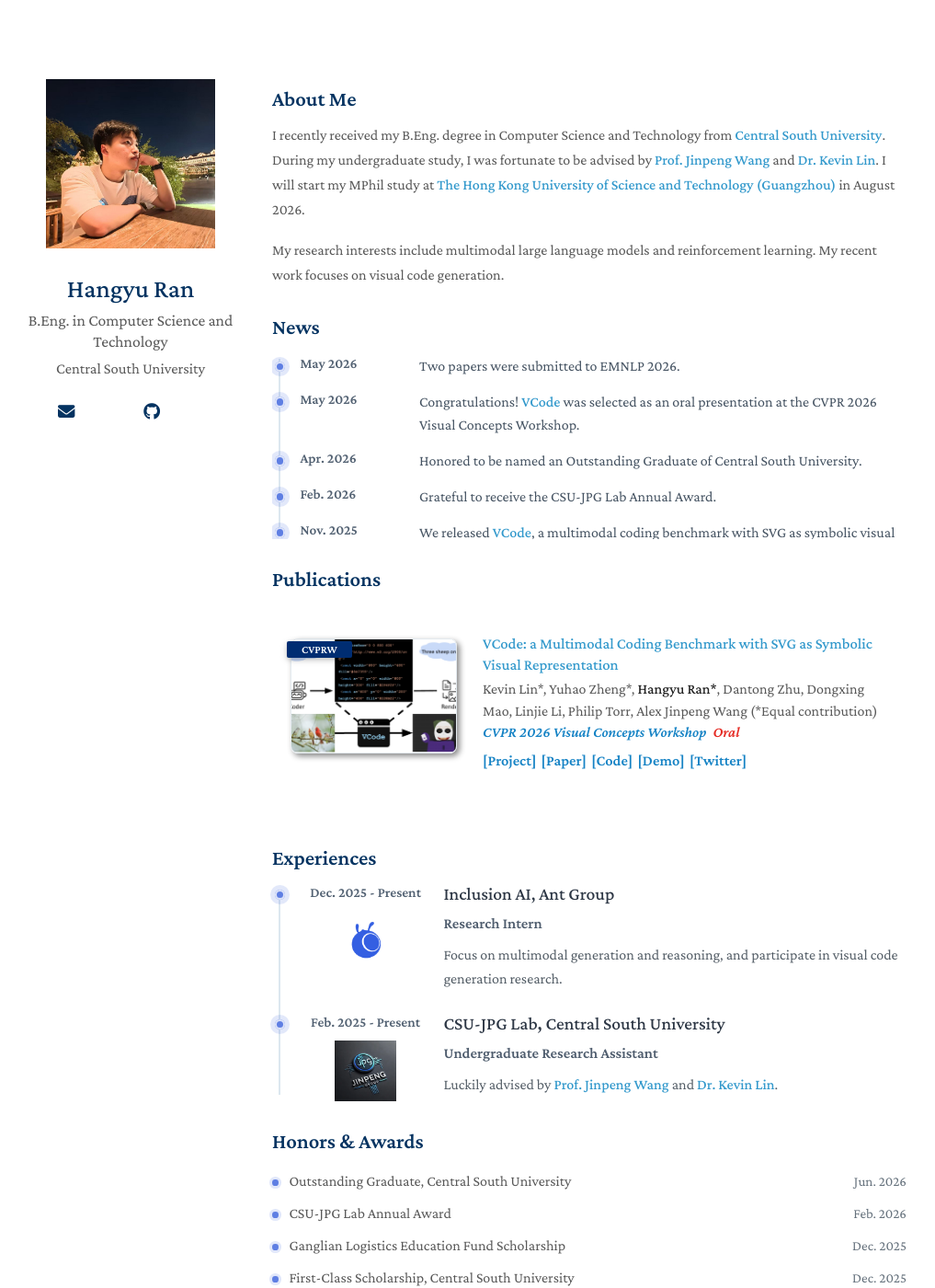
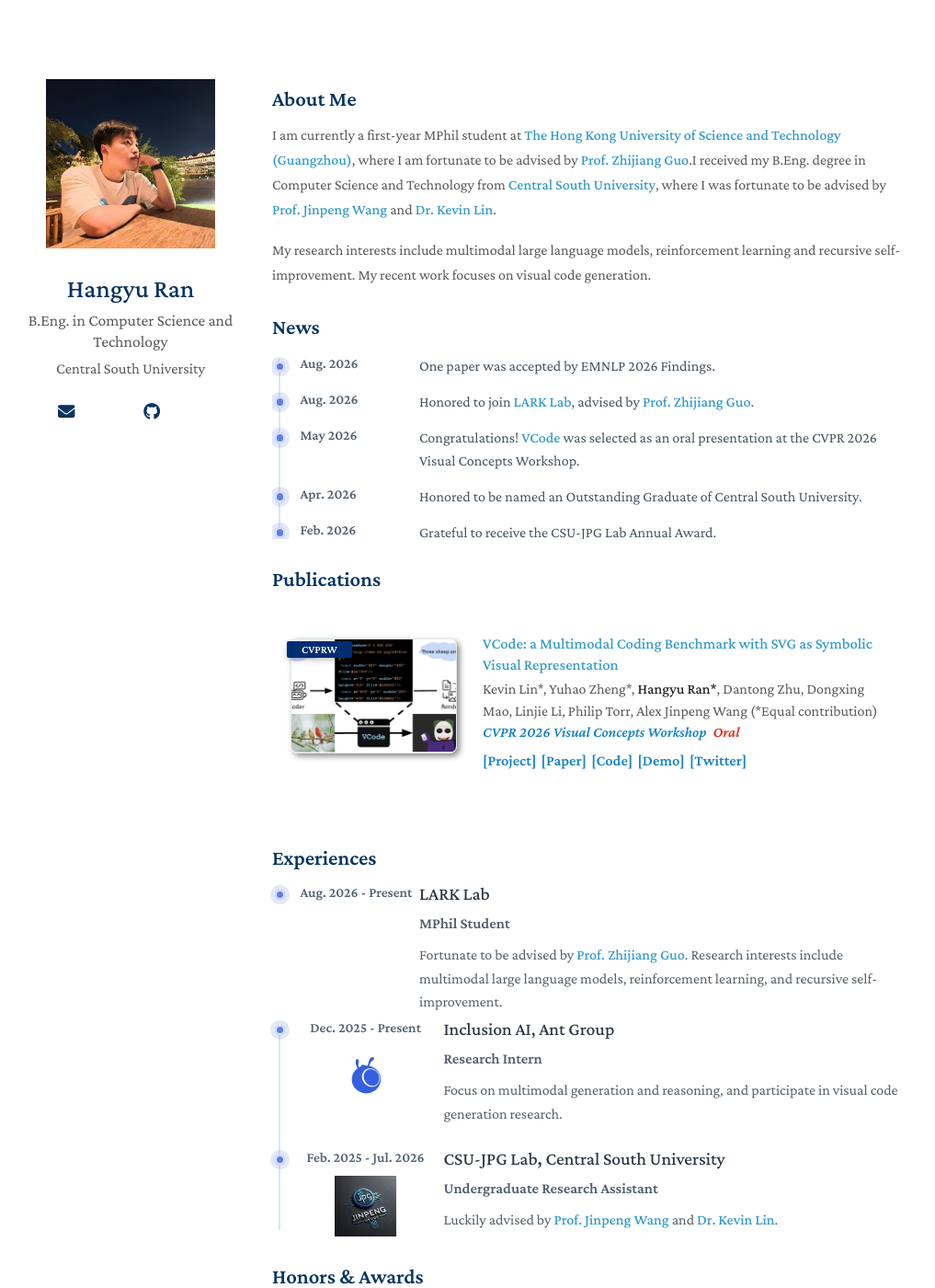
Before and after one commit to HangyuRan/HangyuRan.github.io, a Jekyll site: the page built from index.md, in a window 1280 px wide and 1400 px high. Shown: the whole window at 92% size, without its empty margins (134-1151 px from the left). Built offline with Jekyll 4.4.1, drawn with Linux system fonts in a browser that asks for light colours; a style sheet for code colours, icons or effects is not loaded.

Commit message:
update homepage

```diff
--- a/index.md
+++ b/index.md
@@ -4,18 +4,26 @@ layout: homepage
 
 <h2 class="section-title" id="about-me">About Me</h2>
 
-I recently received my B.Eng. degree in Computer Science and Technology from <a href="https://www.csu.edu.cn/">Central South University</a>. During my undergraduate study, I was fortunate to be advised by <a href="https://fingerrec.github.io/">Prof. Jinpeng Wang</a> and <a href="https://qhlin.me/">Dr. Kevin Lin</a>.
-I will start my MPhil study at <a href="https://www.hkust-gz.edu.cn/">The Hong Kong University of Science and Technology (Guangzhou)</a> in August 2026.
+I am currently a first-year MPhil student at <a href="https://www.hkust-gz.edu.cn/">The Hong Kong University of Science and Technology (Guangzhou)</a>, where I am fortunate to be advised by <a href="https://cartus.github.io/">Prof. Zhijiang Guo</a>.I received my B.Eng. degree in Computer Science and Technology from <a href="https://www.csu.edu.cn/">Central South University</a>, where I was fortunate to be advised by <a href="https://fingerrec.github.io/">Prof. Jinpeng Wang</a> and <a href="https://qhlin.me/">Dr. Kevin Lin</a>.
 
-My research interests include multimodal large language models and reinforcement learning. My recent work focuses on visual code generation.
+My research interests include multimodal large language models, reinforcement learning and recursive self-improvement. My recent work focuses on visual code generation.
 
 <h2 class="section-title" id="news">News</h2>
 
 <div class="simple-timeline news-timeline">
   <div class="timeline-entry">
     <div class="timeline-marker" aria-hidden="true"></div>
-    <div class="timeline-date">May 2026</div>
-    <div class="timeline-body">Two papers were submitted to EMNLP 2026.</div>
+    <div class="timeline-date">Aug. 2026</div>
+    <div class="timeline-body">
+      One paper was accepted by EMNLP 2026 Findings.
+    </div>
+  </div>
+  <div class="timeline-entry">
+    <div class="timeline-marker" aria-hidden="true"></div>
+    <div class="timeline-date">Aug. 2026</div>
+    <div class="timeline-body">
+      Honored to join <a href="https://lark-lab-hkustgz.github.io/">LARK Lab</a>, advised by <a href="https://cartus.github.io/">Prof. Zhijiang Guo</a>.
+    </div>
   </div>
   <div class="timeline-entry">
     <div class="timeline-marker" aria-hidden="true"></div>
@@ -48,6 +56,18 @@ My research interests include multimodal large language models and reinforcement
 
 <h2 class="section-title" id="experience">Experiences</h2>
 
+<div class="timeline-entry experience-entry">
+  <div class="timeline-marker" aria-hidden="true"></div>
+  <div class="experience-side">
+    <div class="experience-date">Aug. 2026 - Present</div>
+  </div>
+  <div class="timeline-body experience-content">
+    <h3><a href="https://lark-lab-hkustgz.github.io/">LARK Lab</a></h3>
+    <div class="experience-role">MPhil Student</div>
+    <p>Fortunate to be advised by <a href="https://cartus.github.io/">Prof. Zhijiang Guo</a>. Research interests include multimodal large language models, reinforcement learning, and recursive self-improvement.</p>
+  </div>
+</div>
+
 <div class="simple-timeline experience-timeline">
   <div class="timeline-entry experience-entry">
     <div class="timeline-marker" aria-hidden="true"></div>
@@ -63,10 +83,11 @@ My research interests include multimodal large language models and reinforcement
       <p>Focus on multimodal generation and reasoning, and participate in visual code generation research.</p>
     </div>
   </div>
+
   <div class="timeline-entry experience-entry">
     <div class="timeline-marker" aria-hidden="true"></div>
     <div class="experience-side">
-      <div class="experience-date">Feb. 2025 - Present</div>
+      <div class="experience-date">Feb. 2025 - Jul. 2026</div>
       <a class="experience-logo" href="https://csu-jpg.github.io/" aria-label="CSU-JPG Lab">
         <img src="./assets/img/csu_jpg_logo.webp" alt="CSU-JPG Lab logo">
       </a>
```
